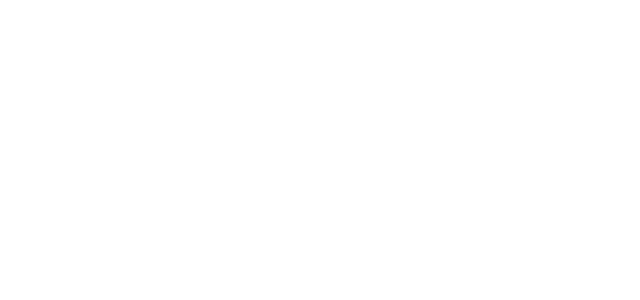
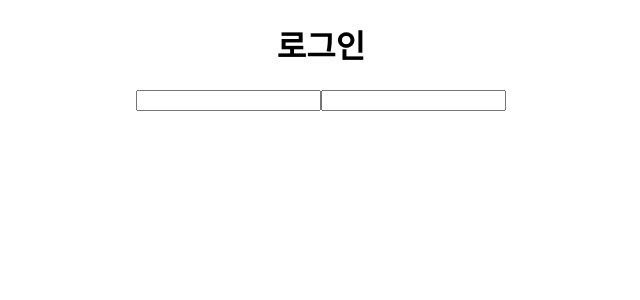
Before and after one commit to godseop/guava, a React (Create React App) app: page /login in a window 1280 px wide. Before the commit this address had no page. Shown: the top 300 px of the page, without its empty margins (319-959 px from the left). Built offline with nearby package versions, Linux system fonts and the light colour scheme.

Commit message:
로그인 화면 작업#1

```diff
--- a/src/App.js
+++ b/src/App.js
@@ -2,12 +2,14 @@
 import './App.css';
 import {BrowserRouter, Route, Routes} from "react-router-dom";
 import Main from "./test/Main";
+import Login from "./test/Login";
 
 function App() {
   return (
     <div className="App">
       <BrowserRouter>
         <Routes>
+          <Route path="/login" element={<Login/>}/>
           <Route path="/" element={<Main/>}/>
         </Routes>
       </BrowserRouter>
--- /dev/null
+++ b/src/test/Login.js
@@ -0,0 +1,15 @@
+import React from 'react';
+
+const Login = (props) => {
+
+  return (
+    <div>
+      <h1>로그인</h1>
+
+      <input type='text' name='ID'/>
+      <input type='password' name='PASSWORD'/>
+    </div>
+  );
+}
+
+export default Login;
```
